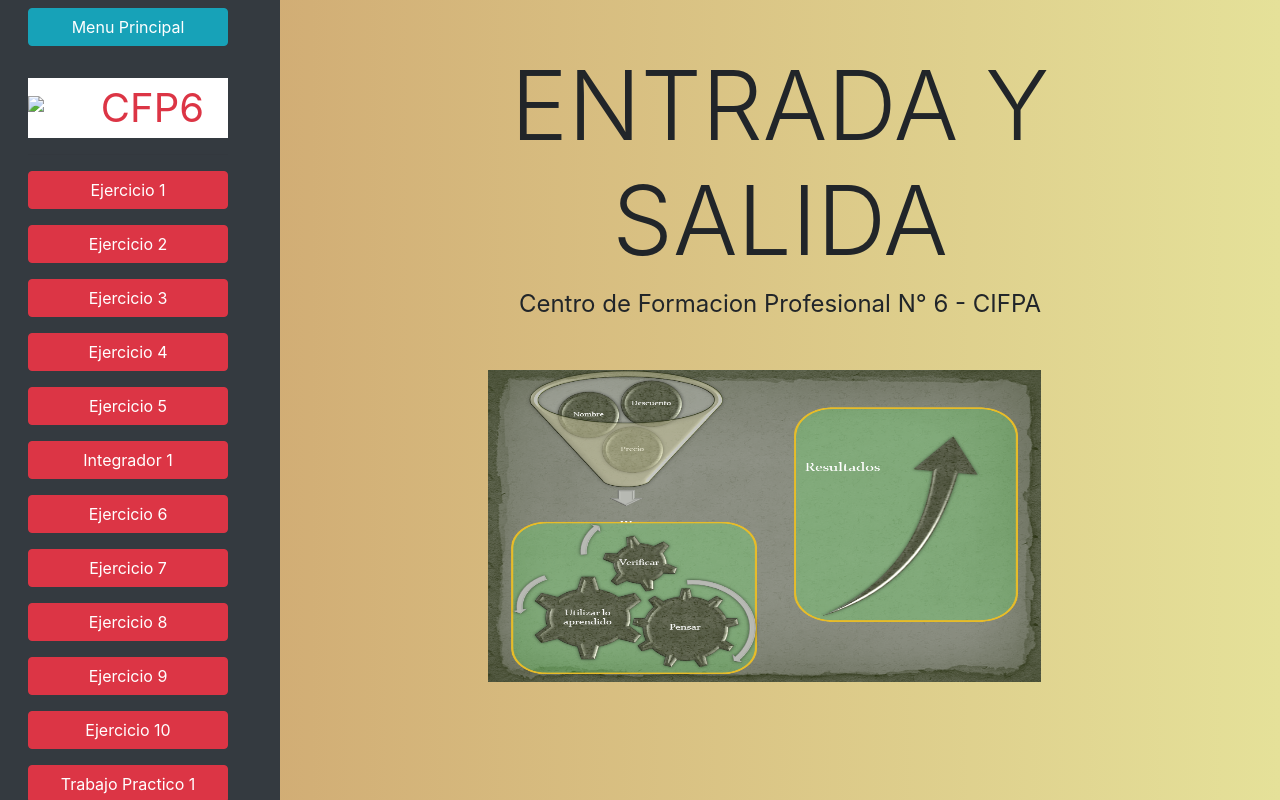
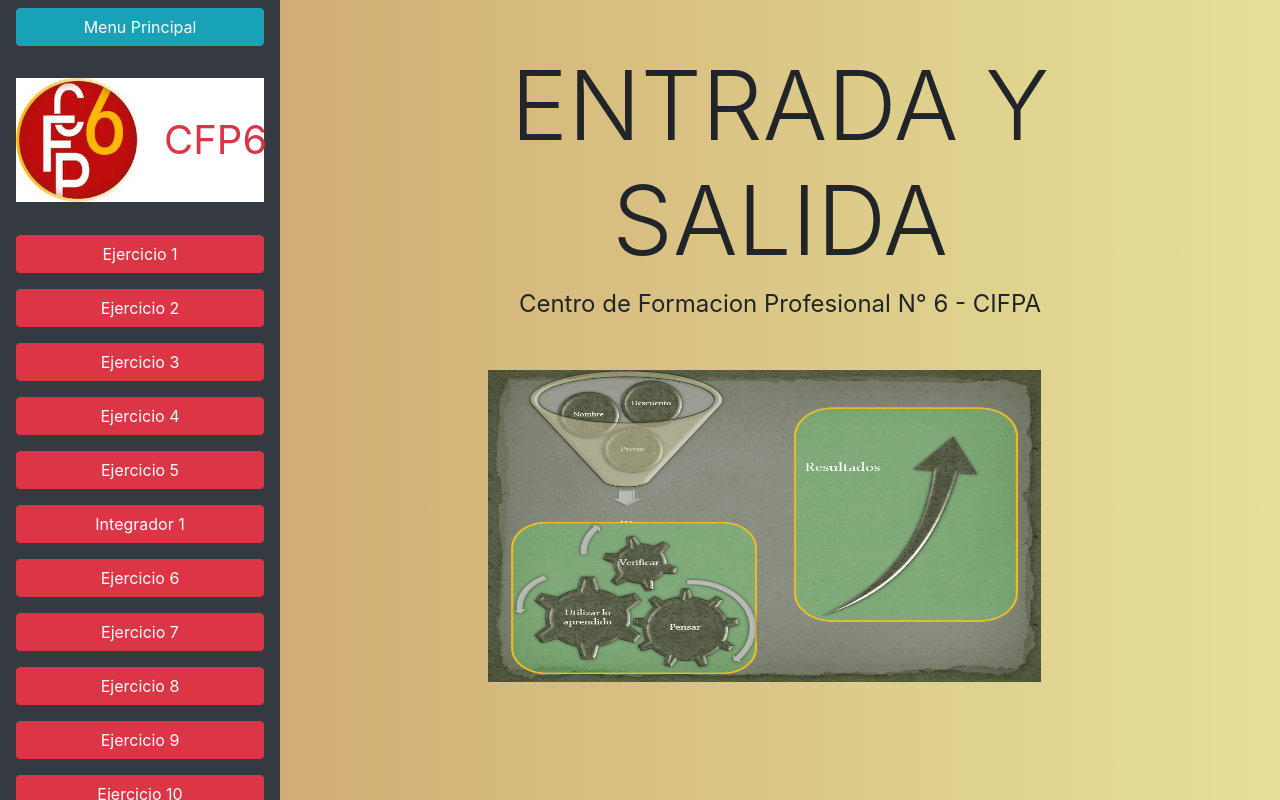
Before and after one commit to alejandroheidenreich/Tecnicas-de-Programacion-CFP, a plain HTML site: page 1-Entrada-Salida/index.html in a window 1280 px wide. Drawn offline with nearby package versions, Linux system fonts and the light colour scheme; the site is published under a folder, as on GitHub Pages, so addresses that start at the root find nothing.

Commit message:
navbar edited

```diff
--- a/1-Entrada-Salida/index.html
+++ b/1-Entrada-Salida/index.html
@@ -18,8 +18,8 @@
                     <a class="btn btn-info w-100 mb-3" onclick="location.href='../index.html'">Menu Principal</a>
                   </li>
                   <li>
-                    <a href="/" class="d-flex align-items-center mb-3 mb-md-0 me-md-auto text-white text-decoration-none bg-white mt-3">
-                  <img src="/img/CFP.jpg" alt="logo" class="w-50">
+                    <a href="../index.html" class="d-flex align-items-center mb-3 mb-md-0 me-md-auto text-white text-decoration-none bg-white mt-3">
+                  <img src="../img/CFP.jpg" alt="logo" class="w-50">
                   <span class="fs-1 link-danger px-4">CFP6</span>
                 </a>
                 <hr>
```
Also changed, not shown: 2-Condicional-IF/index.html (+2 -2 lines), 3-Selectiva-Switch/index.html (+2 -2 lines), 4-Bucle-While/index.html (+2 -2 lines), 5-Bucle-For/index.html (+2 -2 lines), index.html (+2 -2 lines).
